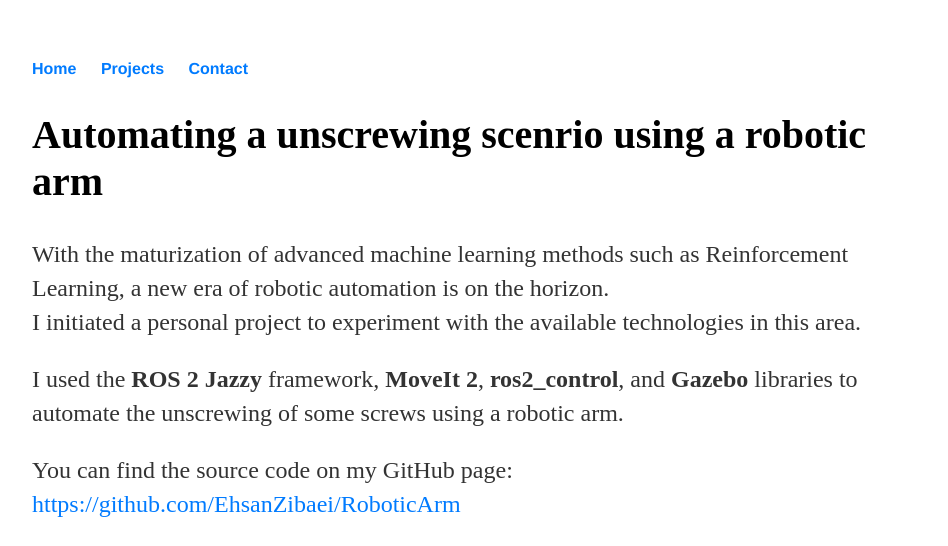
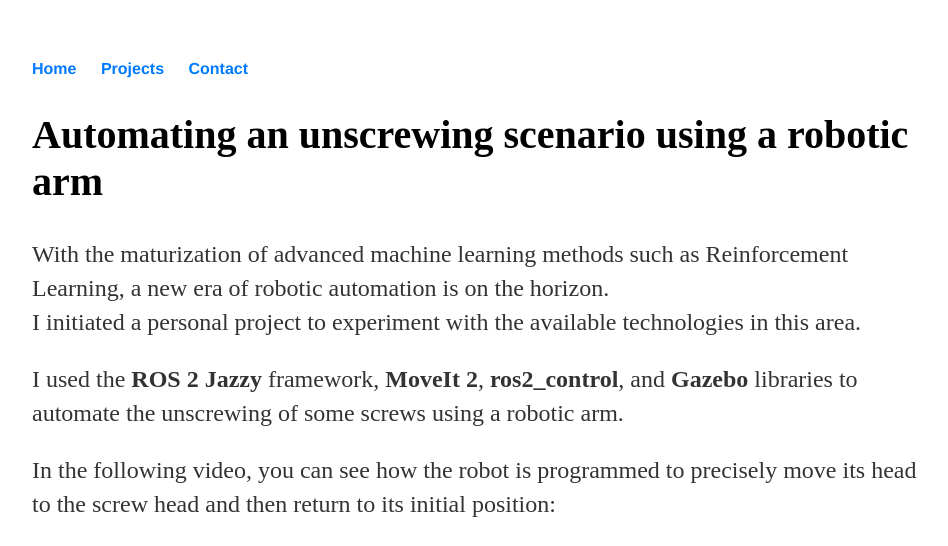
Before and after one commit to EhsanZibaei/ehsanzibaei.github.io, a Jekyll site: the page built from _projects/automation_robotic.md, in a window 1280 px wide, cut to the strip 0-546 px from the top of the page. Shown: the whole strip, without its empty margins (160-1108 px from the left). Built offline with Jekyll 4.4.1, drawn with Linux system fonts in a browser that asks for light colours.

Commit message:
update projects

```diff
--- a/_projects/automation_robotic.md
+++ b/_projects/automation_robotic.md
@@ -4,14 +4,14 @@ title: Robotic Automation
 permalink: /projects/automation_robotic/
 ---
 
-# Automating a unscrewing scenrio using a robotic arm
+# Automating an unscrewing scenario using a robotic arm
 With the maturization of advanced machine learning methods such as Reinforcement Learning, a new era of robotic automation is on the horizon.
 I initiated a personal project to experiment with the available technologies in this area.
 
 I used the **ROS 2 Jazzy** framework, **MoveIt 2**, **ros2_control**, and **Gazebo** libraries to automate the unscrewing of some screws using a robotic arm.
 
-You can find the source code on my GitHub page:
-[https://github.com/EhsanZibaei/RoboticArm](https://github.com/EhsanZibaei/RoboticArm)
+<!-- You can find the source code on my GitHub page:
+[https://github.com/EhsanZibaei/RoboticArm](https://github.com/EhsanZibaei/RoboticArm) -->
 
 In the following video, you can see how the robot is programmed to precisely move its head to the screw head and then return to its initial position:
 
```
